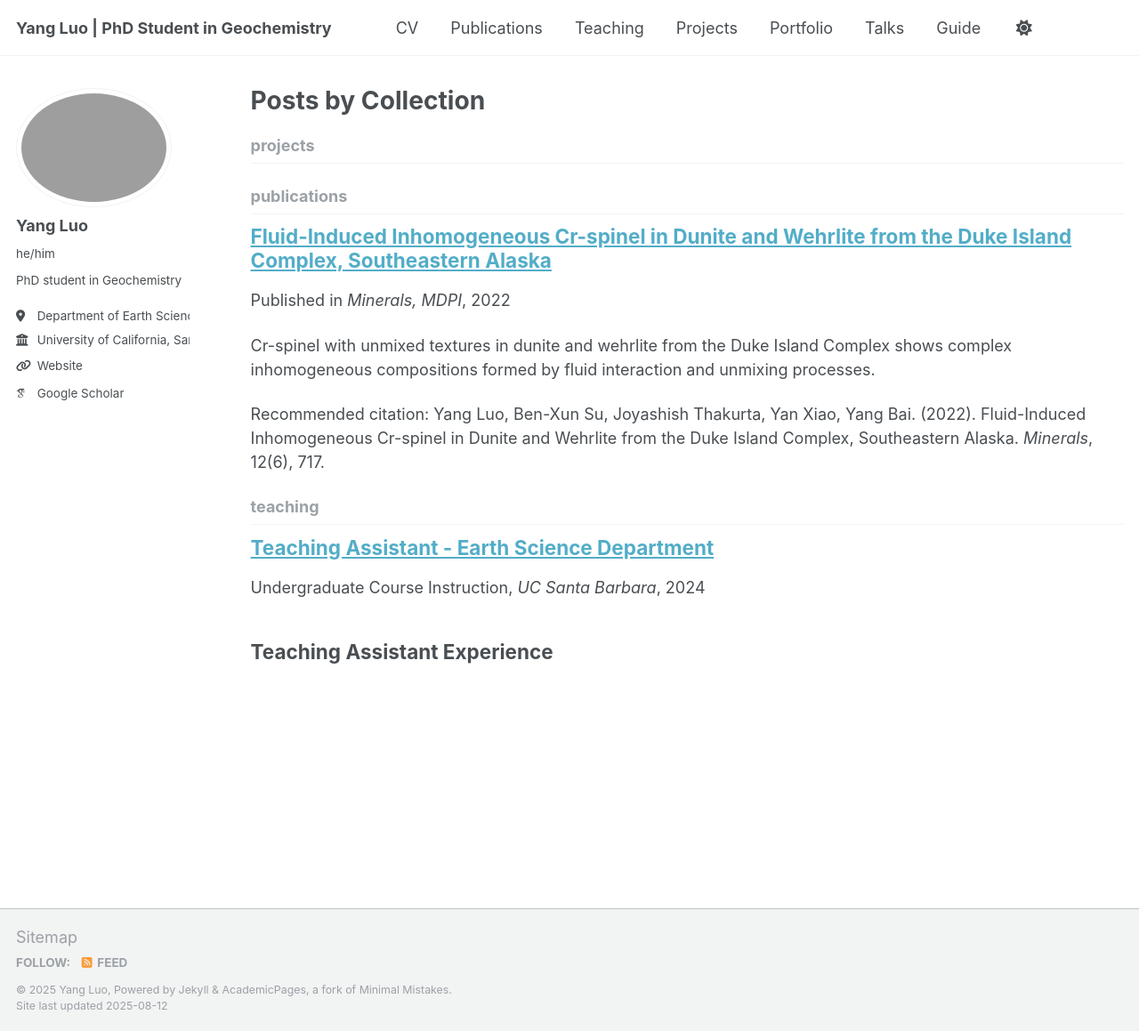
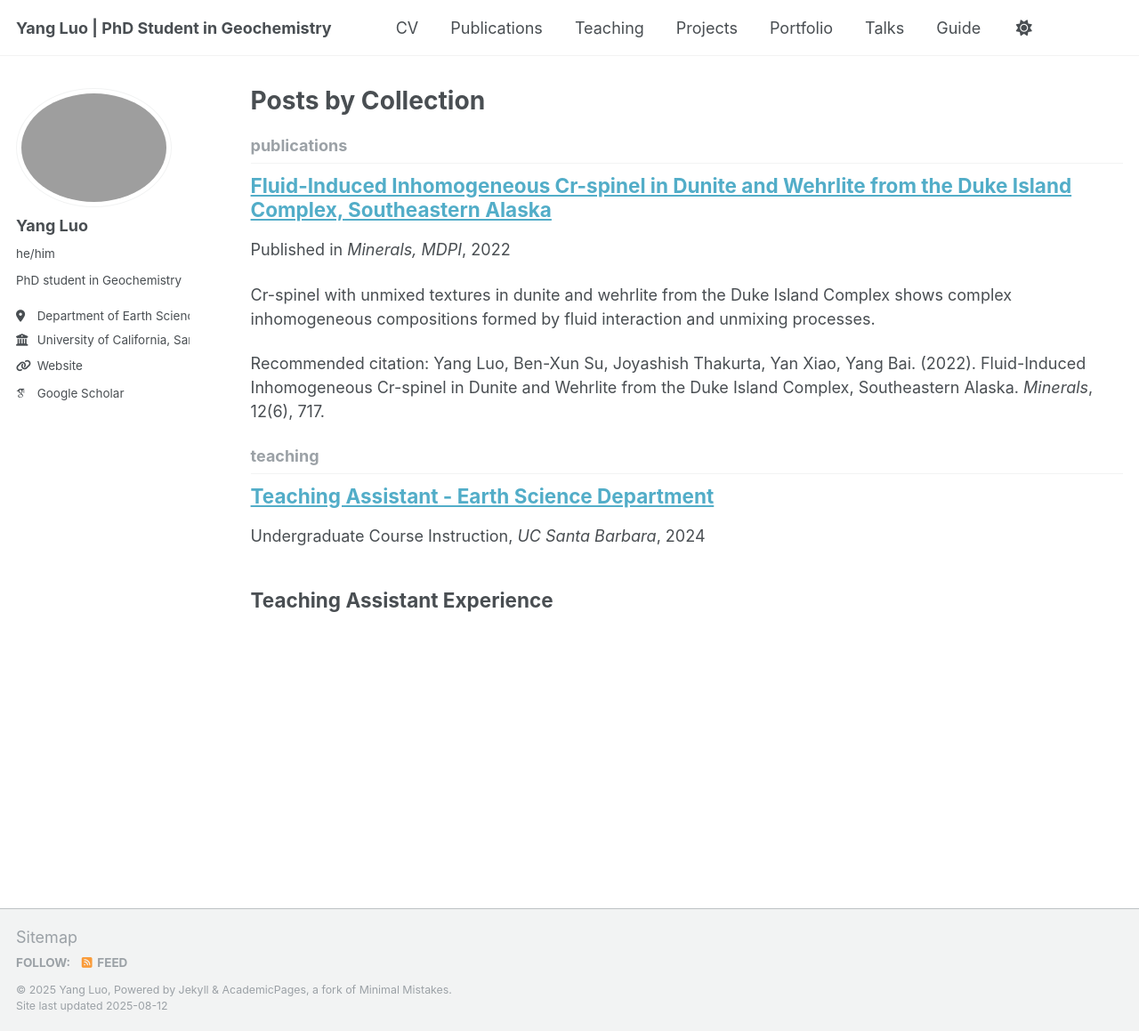
Before and after one commit to yangluo-geol/yangluo-geol.github.io, a Jekyll site: the page built from _pages/collection-archive.html, in a window 1280 px wide and 1159 px high. Shown: the whole window at 89% size. Built offline with Jekyll 4.4.1, drawn with Linux system fonts in a browser that asks for light colours; some web fonts are replaced; a script that is not in the unit is left out.

Commit message:
Update _config.yml

```diff
--- a/_config.yml
+++ b/_config.yml
@@ -47,11 +47,6 @@ collections:
   talks:
     output: false
 
-  projects:
-    output: true
-    permalink: /projects/:path/
-
-
 # ========================
 # Default Values
 # ========================
@@ -72,12 +67,6 @@ defaults:
       layout: single
       title: "Teaching Experience"
       permalink: /teaching/
-
-  - scope:
-      path: ""
-      type: projects
-    values:
-      layout: project
 
 # ========================
 # Author Information
```
